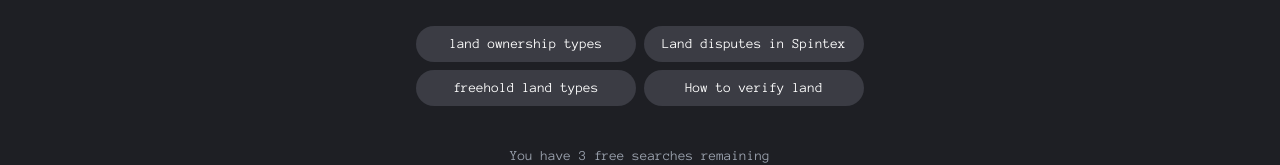
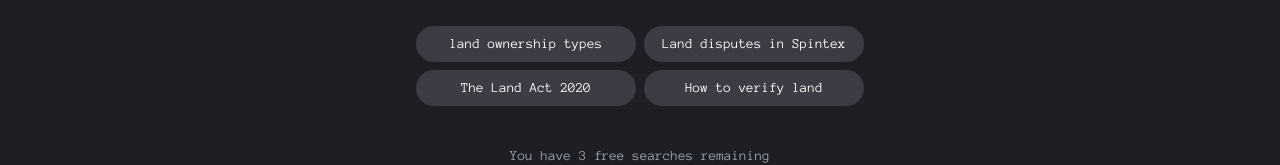
Before and after one commit to PrimeStrategy-Ghana-LTD/GeoAI, a React (Vite) app: page / in a window 1280 px wide. Shown: the part 442-607 px from the top of the page. Built offline with nearby package versions, Linux system fonts and the light colour scheme.

Commit message:
Updated bubbles

```diff
--- a/src/components/AppLayout.tsx
+++ b/src/components/AppLayout.tsx
@@ -471,7 +471,7 @@ const AppLayout: React.FC<{}> = () => {
               </div>
 
               <div className="grid grid-cols-2 gap-2 max-w-md w-full mb-10">
-                {['land ownership types', 'Land disputes in Spintex', 'freehold land types', 'How to verify land'].map((sug) => (
+                {['land ownership types', 'Land disputes in Spintex', 'The Land Act 2020', 'How to verify land'].map((sug) => (
                   <button
                     key={sug}
                     onClick={() => handleBubbleClick(sug)}
```
